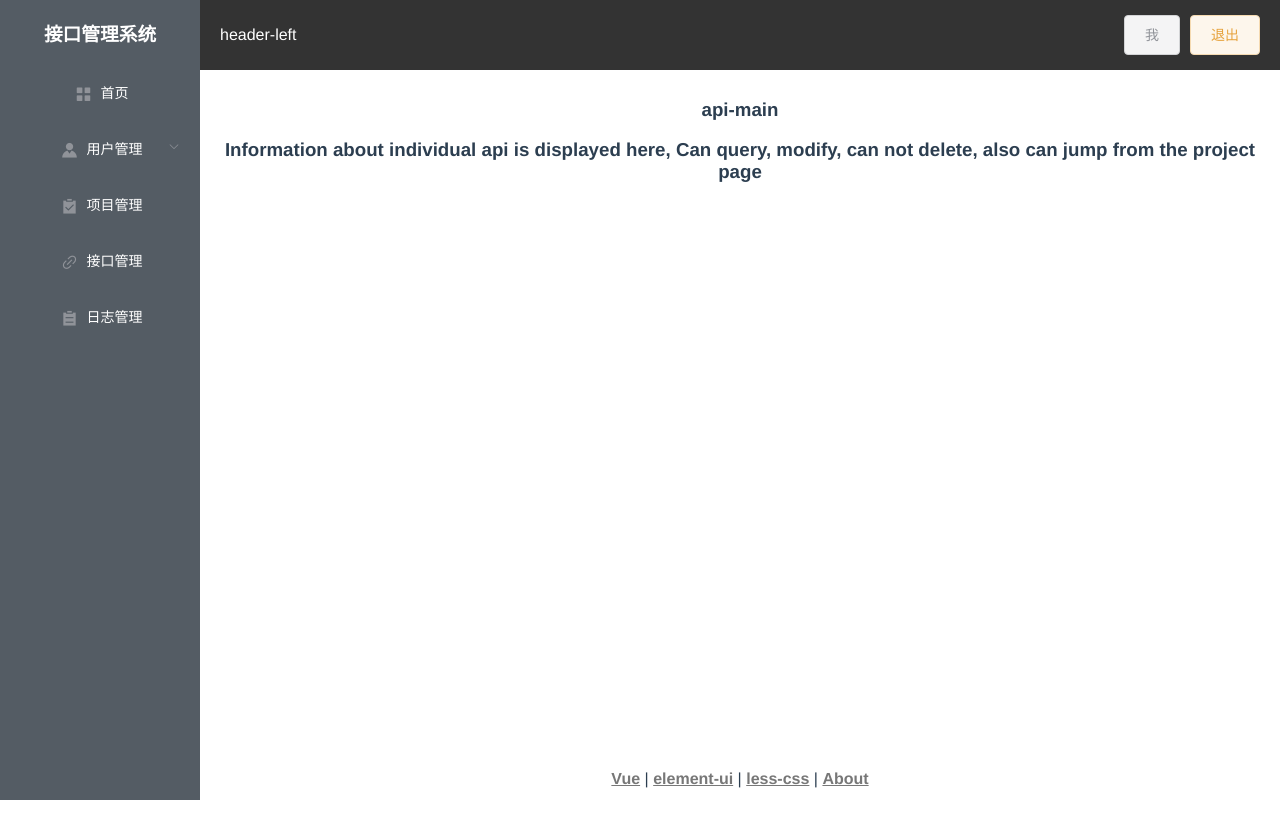
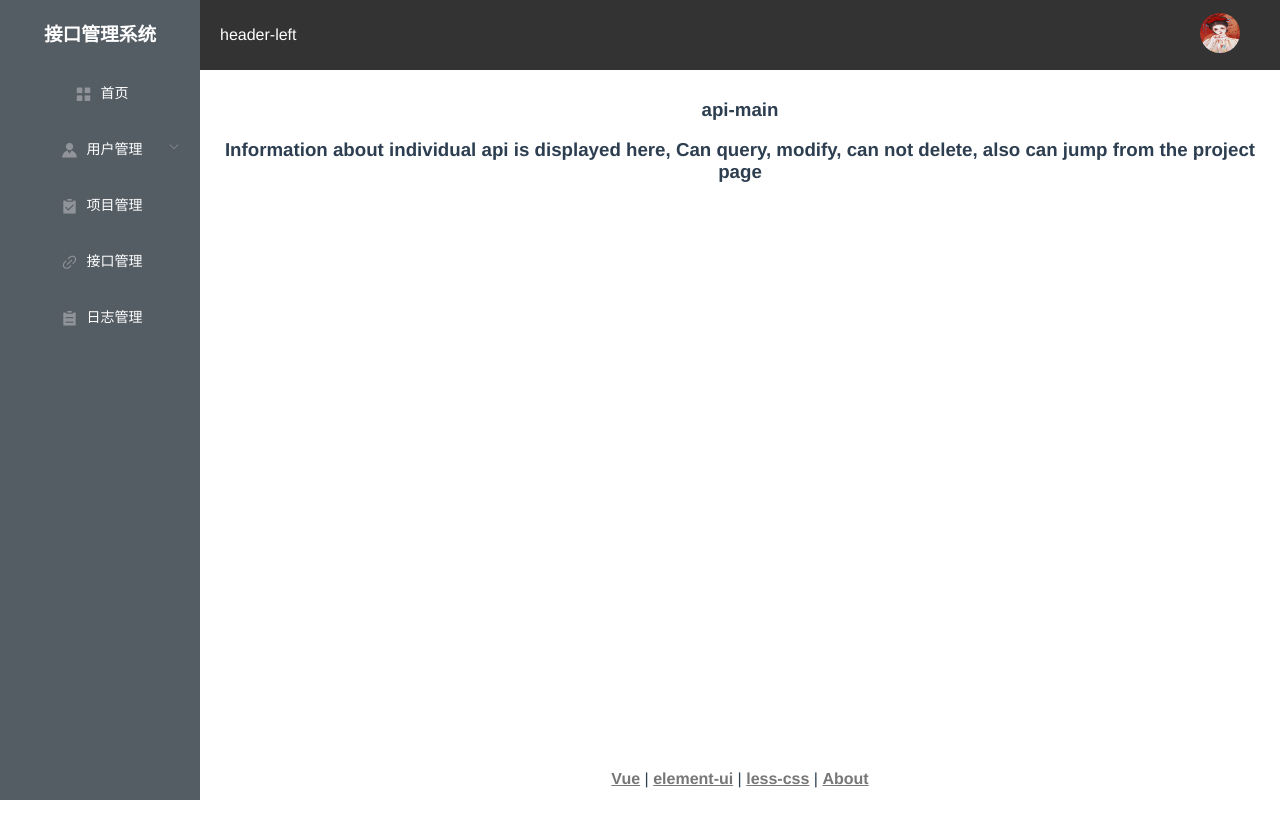
Before and after one commit to apis-doc/apis-frontend, a Vue app: page /#/api-manage/api in a window 1280 px wide. Built offline with nearby package versions, Linux system fonts and the light colour scheme.

Commit message:
menu header@1.0.1

```diff
--- a/src/components/CommonHeader.vue
+++ b/src/components/CommonHeader.vue
@@ -12,9 +12,19 @@ export default {
       header-left
     </div>
     <div class="r-content">
+      <!--设置为一行-->
       <el-row>
-        <el-button type="info" plain>我</el-button>
-        <el-button type="warning" plain>退出</el-button>
+        <el-dropdown>
+          <span class="el-dropdown-link">
+            <img src="../../src/assets/user.jpg" alt="" class="user-image">
+          </span>
+          <el-dropdown-menu slot="dropdown">
+            <el-dropdown-item>基本信息</el-dropdown-item>
+            <el-dropdown-item disabled>配置信息</el-dropdown-item>
+            <el-dropdown-item divided>退出</el-dropdown-item>
+          </el-dropdown-menu>
+        </el-dropdown>
+        <!--        <el-button type="warning" plain>退出</el-button>-->
       </el-row>
     </div>
   </div>
@@ -29,5 +39,12 @@ export default {
   height: 70px;
   background: #333;
   color: #fff;
+
+  .user-image {
+    padding: 0 20px;
+    width: 40px;
+    height: 40px;
+    border-radius: 50%; // 圆边
+  }
 }
 </style>
```
Also changed, not shown: src/assets/user.jpg (added).
